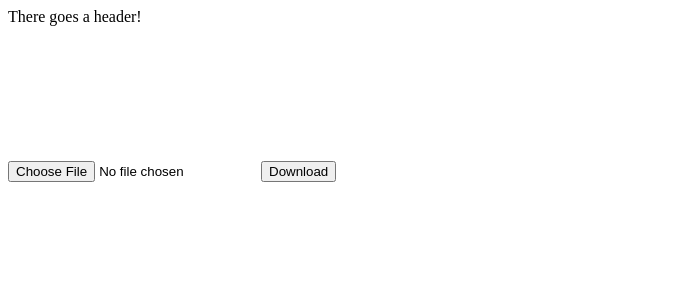
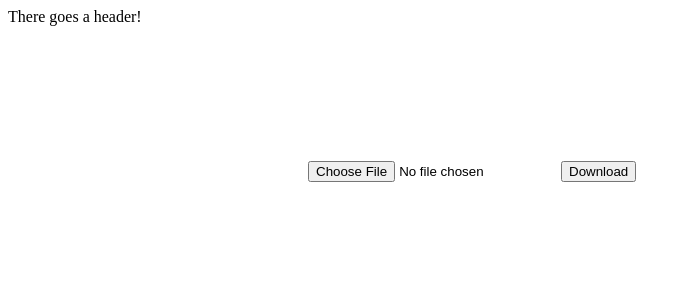
Before and after one commit to JuanraCM/icon-to-wallpaper, a Vue app: page / in a window 1280 px wide. Shown: the top 300 px of the page, without its empty margins (0-691 px from the left). Built offline with nearby package versions, Linux system fonts and the light colour scheme.

Commit message:
ImageCanvas components order & App refactor

```diff
--- a/src/components/ImageCanvas.vue
+++ b/src/components/ImageCanvas.vue
@@ -1,8 +1,8 @@
 <template>
+  <canvas ref="canvas"></canvas>
+
   <ImageLoad @image-loaded="setImage" />
   <CanvasDownload :canvas="canvas" />
-
-  <canvas ref="canvas"></canvas>
 </template>
 
 <script setup>
```
Also changed, not shown: src/App.vue (+1 -7 lines).
